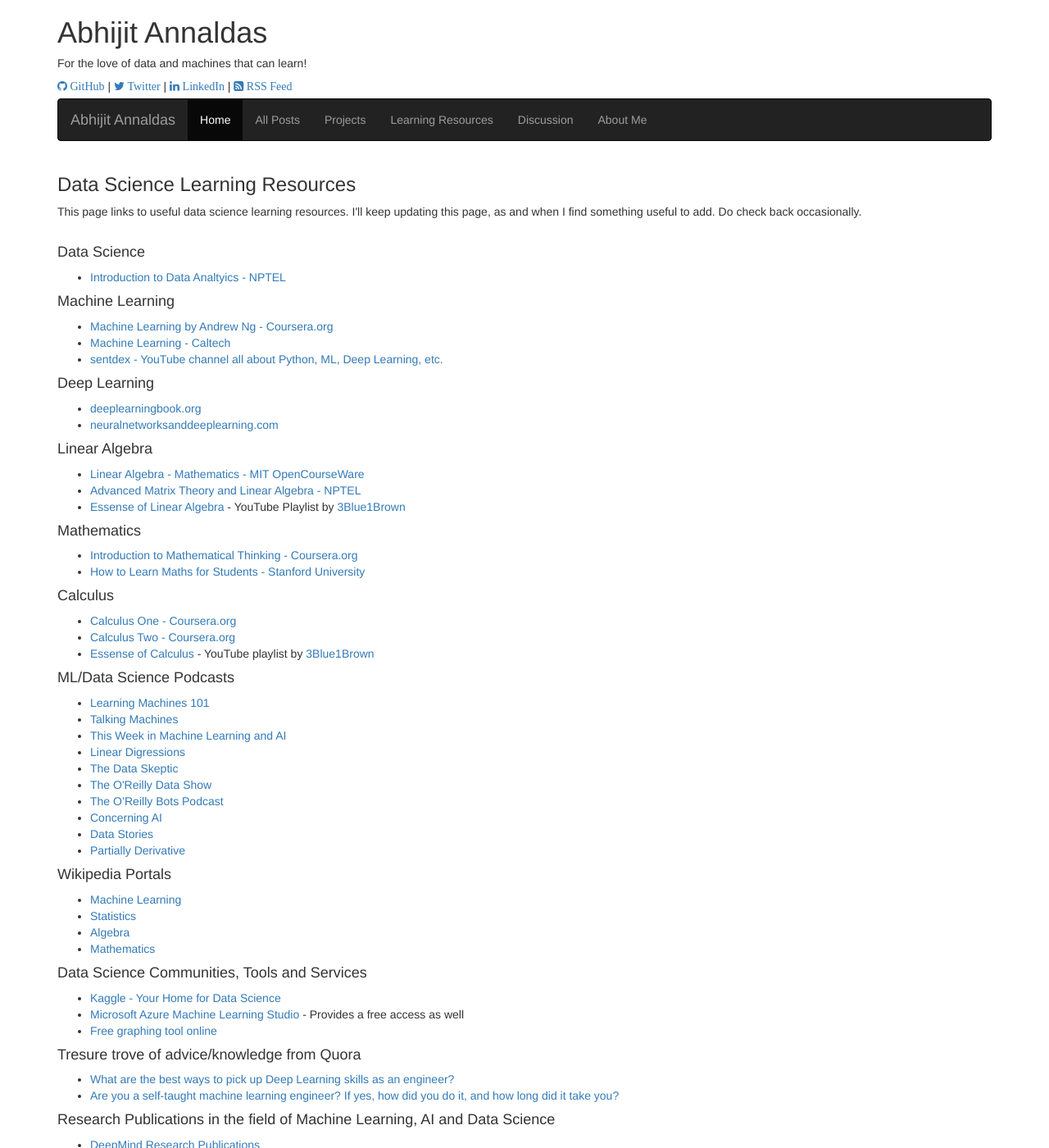
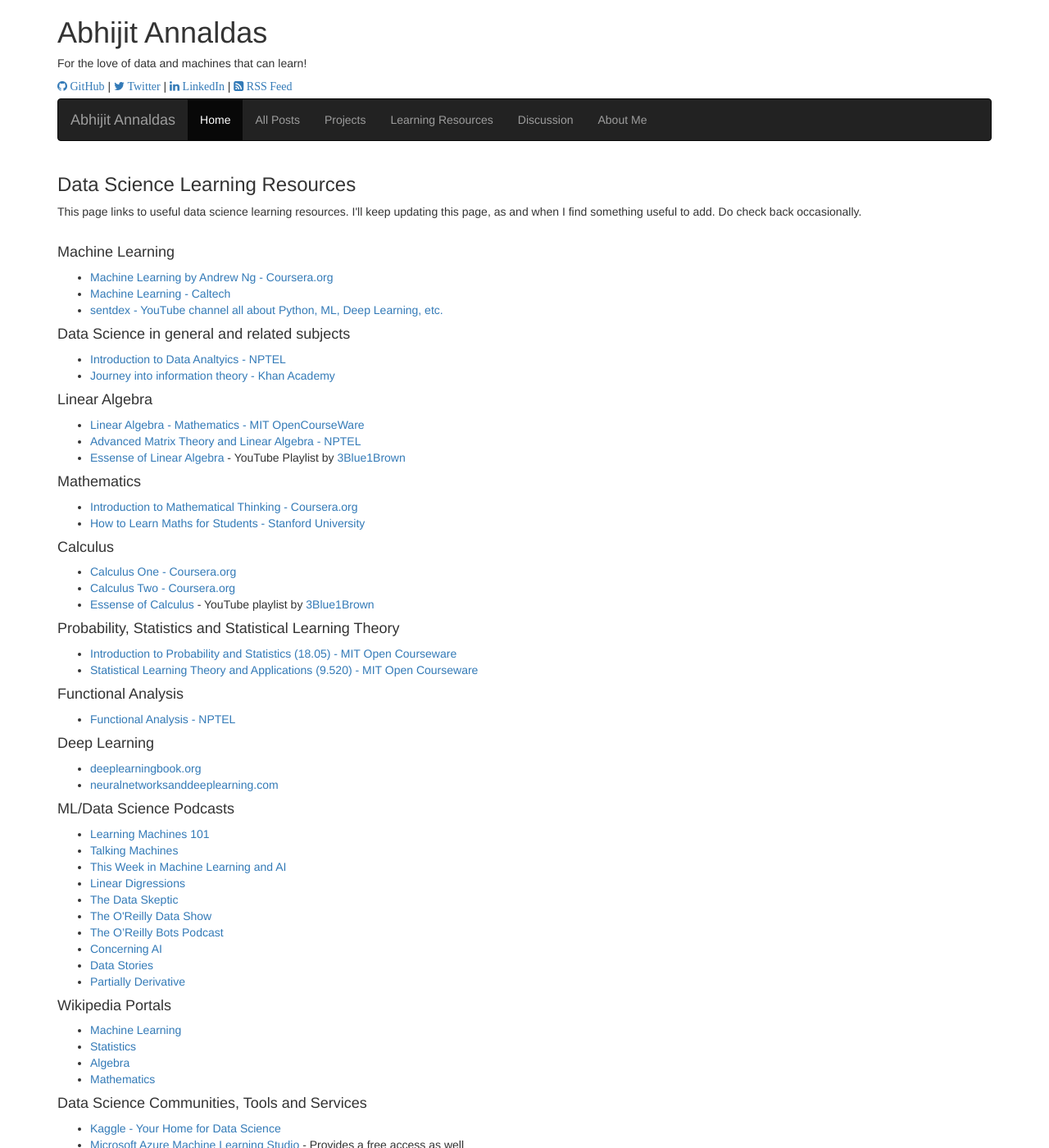
Before and after one commit to devm1023/ML_project, a Jekyll site: the page built from pages/useful-stuff.html, in a window 1280 px wide and 1400 px high. Shown: the whole window at 82% size. Built offline with Jekyll 4.4.1, drawn with Linux system fonts in a browser that asks for light colours; nearby versions of some CDN libraries; comment, search, counter and statistics services are not loaded.

Commit message:
Update useful-stuff.html

```diff
--- a/pages/useful-stuff.html
+++ b/pages/useful-stuff.html
@@ -7,20 +7,16 @@
 This page links to useful data science learning resources. I'll keep updating this page, as and when I find something useful to add. Do check back occasionally.
 <br /><br />
 
-<h4>Data Science</h4>
-<ul>
-	<li><A href="http://nptel.ac.in/courses/110106064/1" target="_blank">Introduction to Data Analtyics - NPTEL</A></li>
-</ul>
 <h4>Machine Learning</h4>
 <ul>
 	<li><A href="https://www.coursera.org/learn/machine-learning" target="_blank">Machine Learning by Andrew Ng - Coursera.org</A></li>
 	<li><A href="https://www.youtube.com/playlist?list=PLD63A284B7615313A" target="_blank">Machine Learning - Caltech</A></li>
 	<li><A href="https://www.youtube.com/user/sentdex/about" target="_blank">sentdex - YouTube channel all about Python, ML, Deep Learning, etc.</A></li>
 </ul>
-<h4>Deep Learning</h4>
+<h4>Data Science in general and related subjects</h4>
 <ul>
-	<li><A href="http://www.deeplearningbook.org/" target="_blank">deeplearningbook.org</A></li>
-	<li><A href="http://neuralnetworksanddeeplearning.com/" target="_blank">neuralnetworksanddeeplearning.com</A></li>
+	<li><A href="http://nptel.ac.in/courses/110106064/1" target="_blank">Introduction to Data Analtyics - NPTEL</A></li>
+	<li><A href="https://www.khanacademy.org/computing/computer-science/informationtheory" target="_blank">Journey into information theory - Khan Academy</A></li>
 </ul>
 <h4>Linear Algebra</h4>
 <ul>
@@ -38,6 +34,20 @@
 	<li><A href="https://www.coursera.org/learn/calculus1" target="_blank">Calculus One - Coursera.org</A></li>
 	<li><A href="https://www.coursera.org/learn/advanced-calculus" target="_blank">Calculus Two - Coursera.org</A></li>
 	<li><A href="https://www.youtube.com/playlist?list=PLZHQObOWTQDMsr9K-rj53DwVRMYO3t5Yr" target="_blank">Essense of Calculus</A> - YouTube playlist by <A href="https://www.youtube.com/channel/UCYO_jab_esuFRV4b17AJtAw">3Blue1Brown</A></li>
+</ul>
+<h4>Probability, Statistics and Statistical Learning Theory</h4>
+<ul>
+	<li><A href="https://ocw.mit.edu/courses/mathematics/18-05-introduction-to-probability-and-statistics-spring-2014/" target="_blank">Introduction to Probability and Statistics (18.05) - MIT Open Courseware</A></li>
+	<li><A href="https://ocw.mit.edu/courses/brain-and-cognitive-sciences/9-520-statistical-learning-theory-and-applications-spring-2003/" target="_blank">Statistical Learning Theory and Applications (9.520) - MIT Open Courseware</A></li>
+</ul>
+<h4>Functional Analysis</h4>
+<ul>
+	<li><A href="http://nptel.ac.in/courses/111105037/" target="_blank">Functional Analysis - NPTEL</A></li>
+</ul>
+<h4>Deep Learning</h4>
+<ul>
+	<li><A href="http://www.deeplearningbook.org/" target="_blank">deeplearningbook.org</A></li>
+	<li><A href="http://neuralnetworksanddeeplearning.com/" target="_blank">neuralnetworksanddeeplearning.com</A></li>
 </ul>
 <h4>ML/Data Science Podcasts</h4>
 <ul>
```
